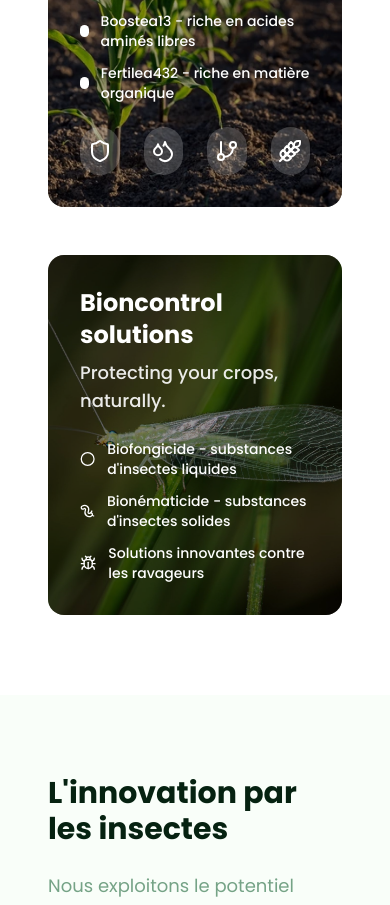
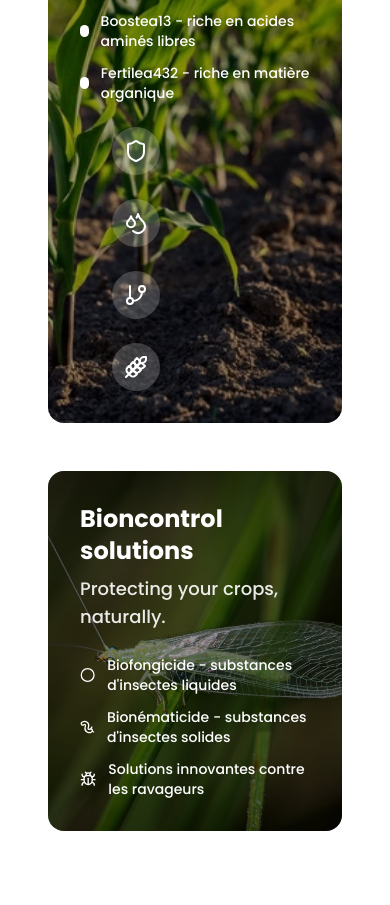
Before and after one commit to mcournutkeprea/keprea, a React (Vite) app: page / in a window 390 px wide. Shown: the part 2380-3285 px from the top of the page. Built offline with nearby package versions, Linux system fonts and the light colour scheme.

Commit message:
Fix: Adjust icon layout
The icons in the Solutions component were not displayed vertically as requested. This commit adjusts their layout to be vertical and positioned to the right of the image.

```diff
--- a/src/components/Solutions.tsx
+++ b/src/components/Solutions.tsx
@@ -32,8 +32,8 @@ const Solutions = () => {
                   </div>
                 </div>
 
-                {/* Icônes symboliques - verticales à droite sans texte */}
-                <div className="flex lg:flex-col gap-6 lg:gap-8 justify-center lg:justify-start lg:ml-8 lg:mt-4">
+                {/* Icônes symboliques - toujours verticales à droite */}
+                <div className="flex flex-col gap-6 lg:gap-8 justify-start ml-8 lg:mt-4">
                   <div className="w-12 h-12 lg:w-10 lg:h-10 rounded-full bg-white/20 flex items-center justify-center">
                     <Shield className="w-6 h-6 lg:w-5 lg:h-5 text-white" />
                   </div>
```
